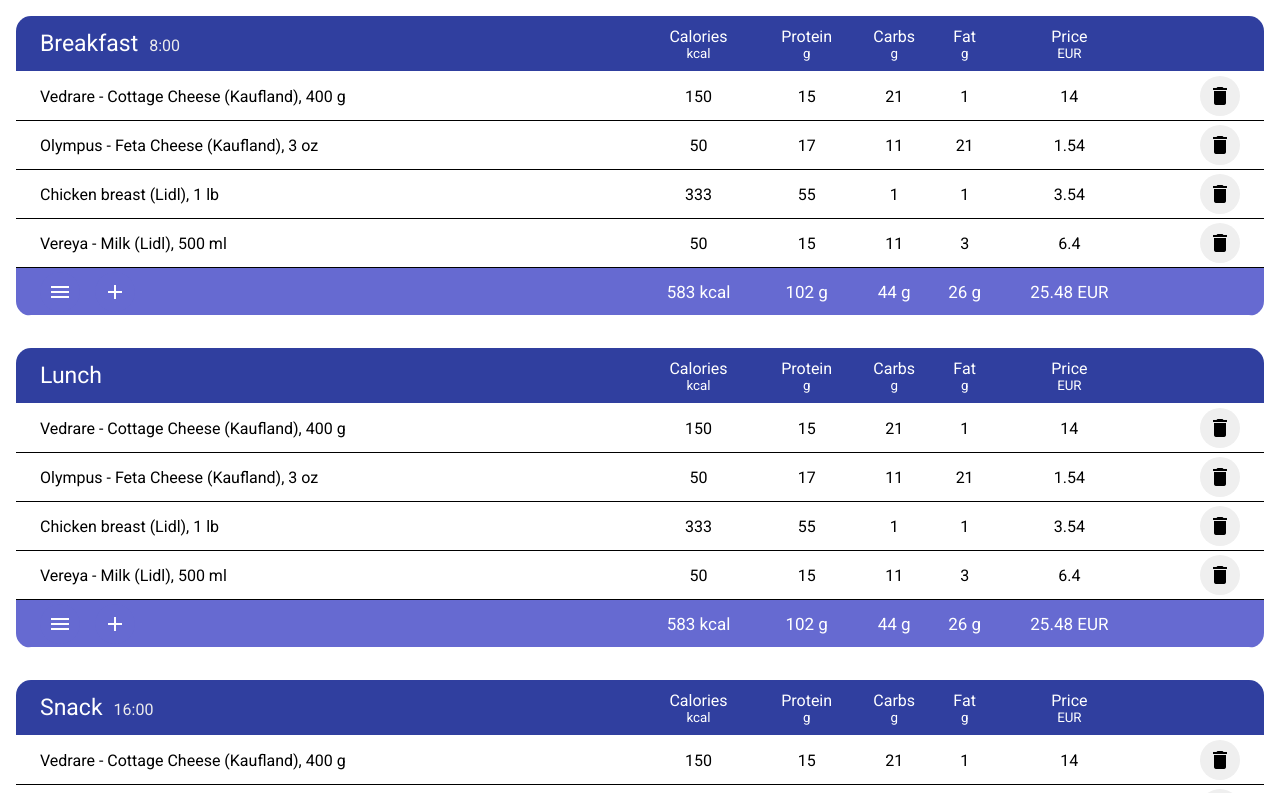
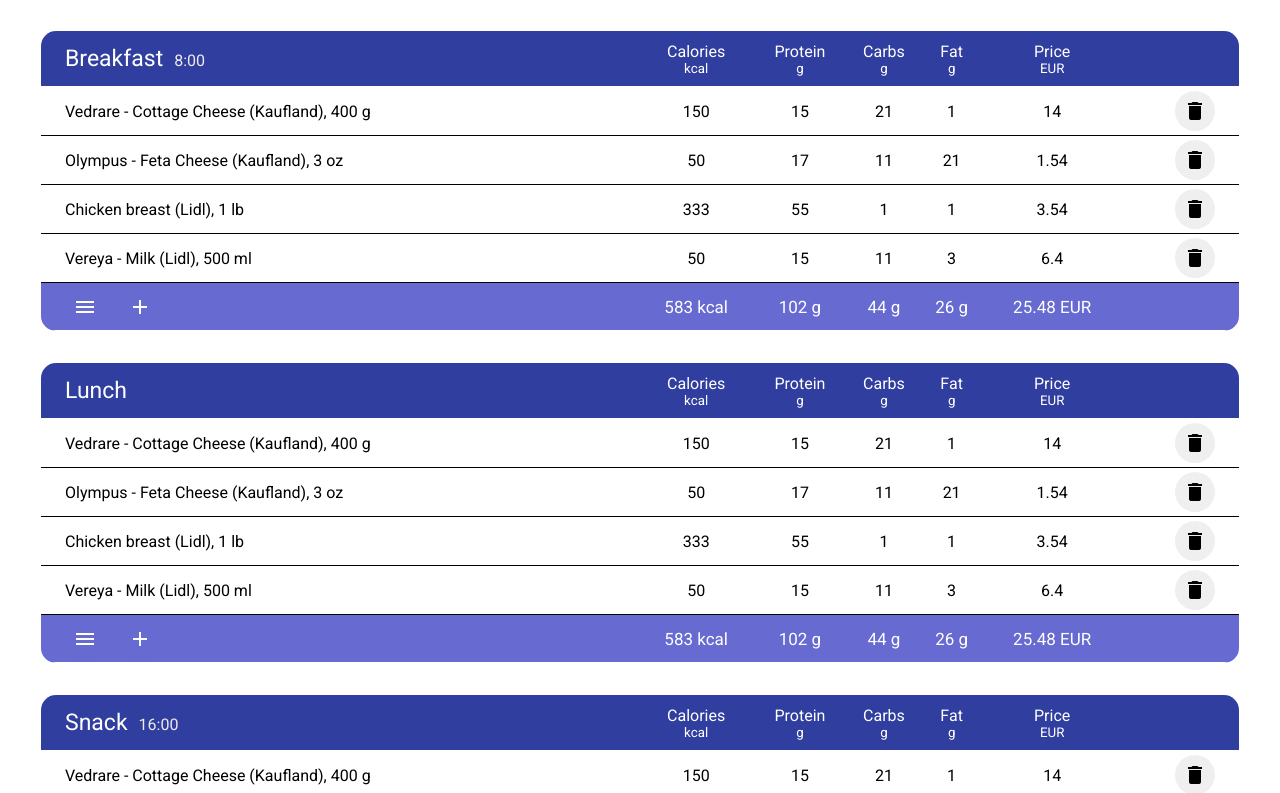
Before and after one commit to vanshianec/nutrition-assistant-fe, an Angular app: page / in a window 1280 px wide. Shown: the top 793 px of the page. Built offline with nearby package versions, Linux system fonts and the light colour scheme.

Commit message:
[NA-4] Add margin to the main body

```diff
--- a/src/styles.scss
+++ b/src/styles.scss
@@ -3,4 +3,4 @@
 @import './styles/main.scss';
 
 html, body { height: 100%; }
-body { margin: 0; font-family: Roboto, "Helvetica Neue", sans-serif; }
+body { margin: 15px 25px; font-family: Roboto, "Helvetica Neue", sans-serif; }
```
